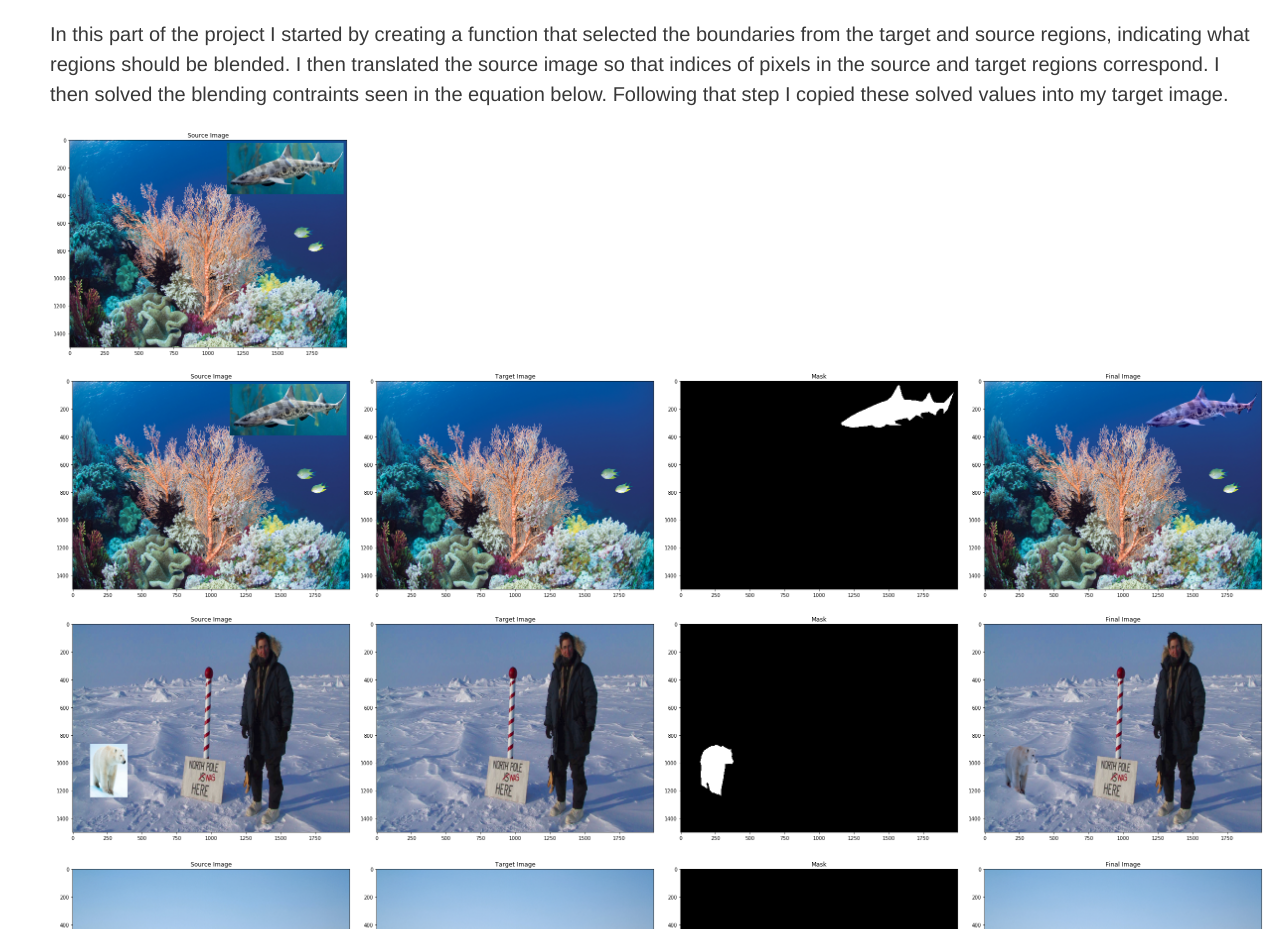
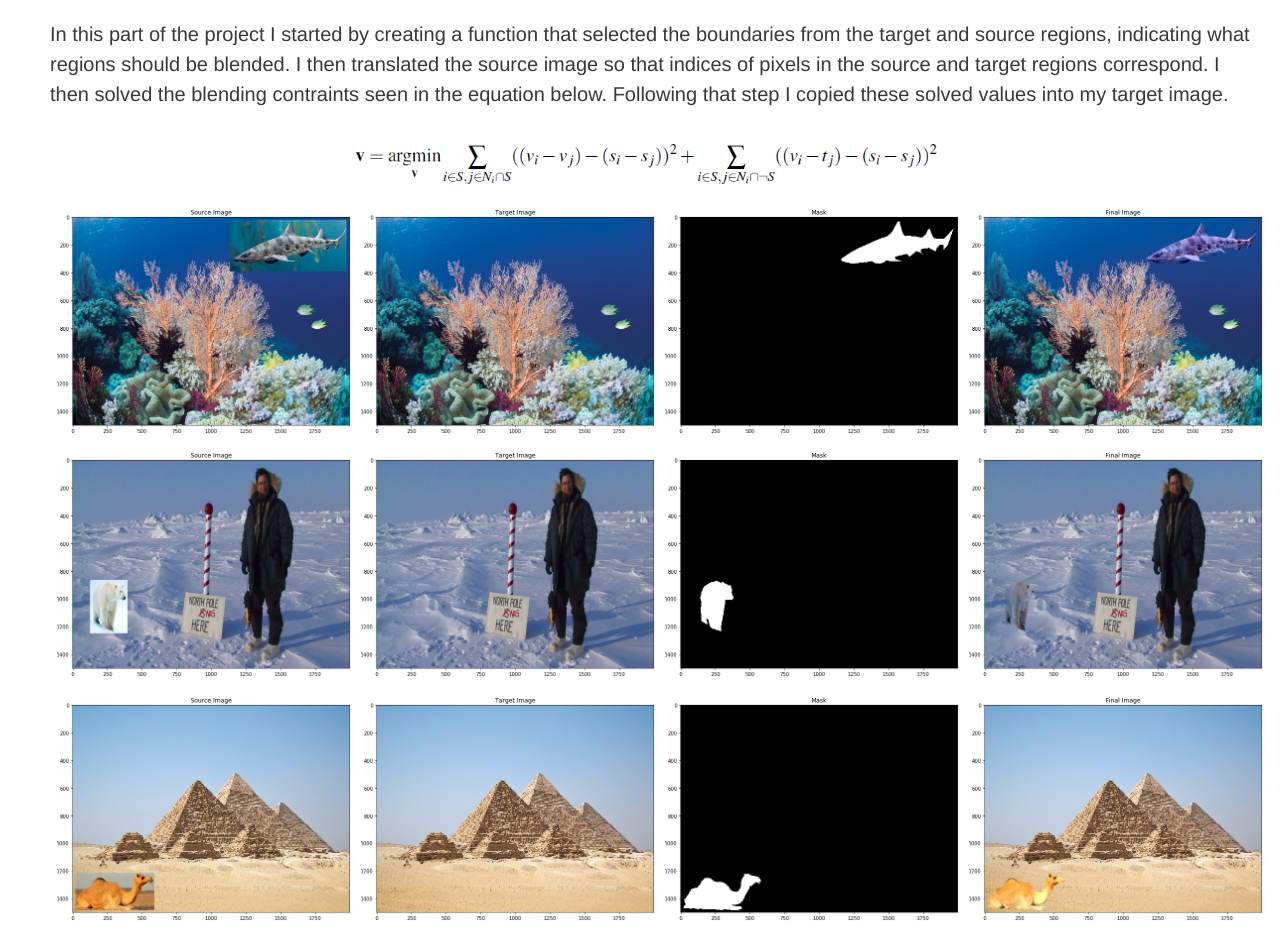
Before and after one commit to Alek99/Alek99.github.io, a plain HTML site: page index.html in a window 1280 px wide. Shown: the part 3480-4409 px from the top of the page. Drawn offline with Linux system fonts and the light colour scheme.

Commit message:
Update index.html

```diff
--- a/index.html
+++ b/index.html
@@ -87,8 +87,11 @@ and y gradients of an image and then used all the gradients along with pizel int
   I then solved the blending contraints seen in the equation below. Following that step I copied these solved
   values into my target image.
 </p>
-
-<th><img src="shark1.png" alt="drawing" width="300"/></th>
+<table style="width:50%" class="center">
+  <tr>
+    <th><img src="eq.png" alt="drawing" width="600"/></th>
+  <tr>
+</table>
 <table style="width:50%" class="center">
   <tr>
 
```
